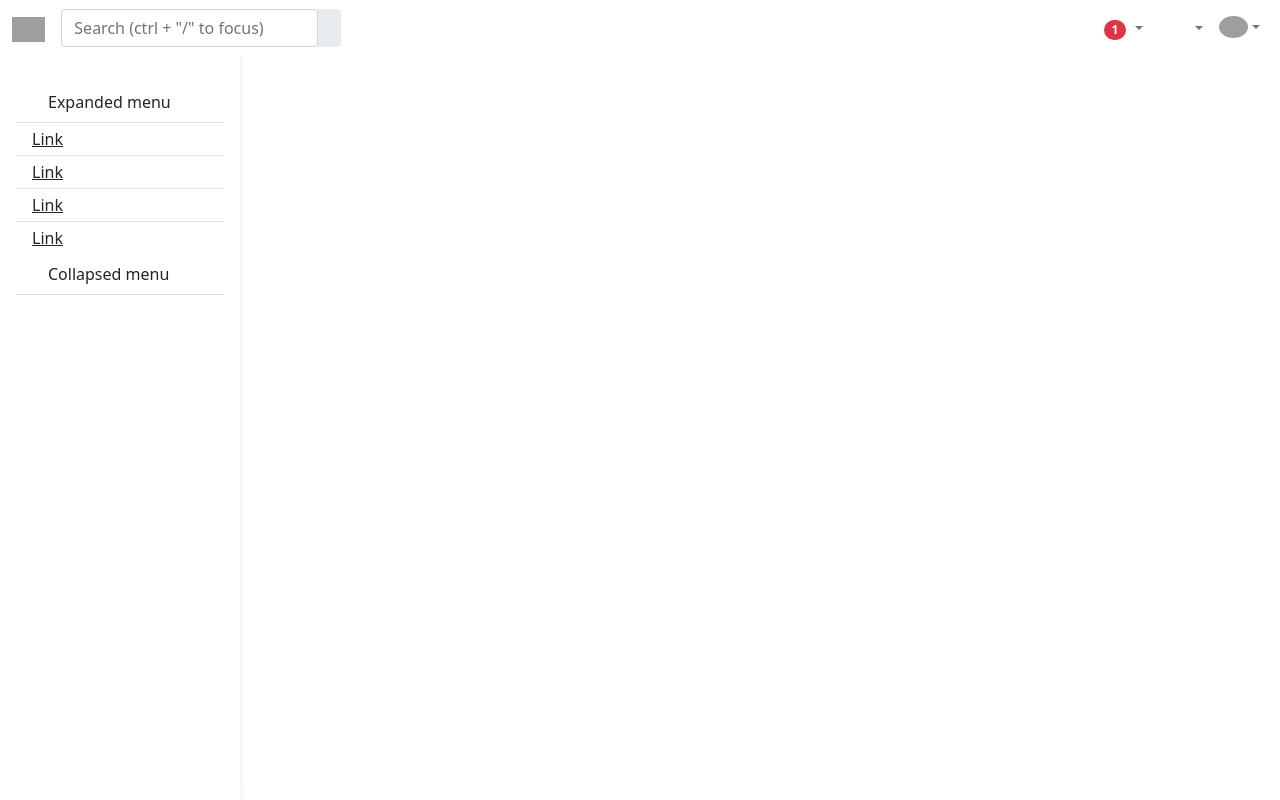
After one commit to JisooKim0103/KDTCLOUD, a PHP site: page /html/sidebar.html in a window 1280 px wide. The commit adds this page. Run offline with PHP 8.4, Linux system fonts and the light colour scheme; grey boxes are pictures that could not be loaded.

Commit message:
jan 10  changes

```diff
--- /dev/null
+++ b/KDTCLOUD/css/sidebar.css
@@ -0,0 +1,39 @@
+body {
+    background-color: #fbfbfb;
+  }
+  @media (min-width: 991.98px) {
+    main {
+      padding-left: 240px;
+    }
+  }
+
+  /* Sidebar */
+  .sidebar {
+    position: fixed;
+    top: 0;
+    bottom: 0;
+    left: 0;
+    padding: 58px 0 0; /* Height of navbar */
+    box-shadow: 0 2px 5px 0 rgb(0 0 0 / 5%), 0 2px 10px 0 rgb(0 0 0 / 5%);
+    width: 240px;
+    z-index: 600;
+  }
+
+  @media (max-width: 991.98px) {
+    .sidebar {
+      width: 100%;
+    }
+  }
+  .sidebar .active {
+    border-radius: 5px;
+    box-shadow: 0 2px 5px 0 rgb(0 0 0 / 16%), 0 2px 10px 0 rgb(0 0 0 / 12%);
+  }
+
+  .sidebar-sticky {
+    position: relative;
+    top: 0;
+    height: calc(100vh - 48px);
+    padding-top: 0.5rem;
+    overflow-x: hidden;
+    overflow-y: auto; /* Scrollable contents if viewport is shorter than content. */
+  }
--- /dev/null
+++ b/KDTCLOUD/html/sidebar.html
@@ -0,0 +1,247 @@
+<!DOCTYPE html>
+<html lang="en">
+<head>
+    <meta charset="UTF-8">
+    <meta http-equiv="X-UA-Compatible" content="IE=edge">
+    <meta name="viewport" content="width=device-width, initial-scale=1.0">
+    <link rel="stylesheet" href="../css/sidebar.css">
+    <link href="https://cdn.jsdelivr.net/npm/bootstrap@5.0.2/dist/css/bootstrap.min.css" rel="stylesheet" integrity="sha384-EVSTQN3/azprG1Anm3QDgpJLIm9Nao0Yz1ztcQTwFspd3yD65VohhpuuCOmLASjC" crossorigin="anonymous">
+    <link rel="stylesheet" href="https://cdn.jsdelivr.net/npm/bootstrap-icons@1.10.2/font/bootstrap-icons.css">
+    <title>Document</title>
+</head>
+<body>
+<!--Main Navigation-->
+<header>
+    <!-- Sidebar -->
+    <nav id="sidebarMenu" class="collapse d-lg-block sidebar collapse bg-white">
+      <div class="position-sticky">
+        <div class="list-group list-group-flush mx-3 mt-4">
+          <!-- Collapse 1 -->
+          <a
+            class="list-group-item list-group-item-action py-2 ripple"
+            aria-current="true"
+            data-mdb-toggle="collapse"
+            href="#collapseExample1"
+            aria-expanded="true"
+            aria-controls="collapseExample1"
+          >
+            <i class="fas fa-tachometer-alt fa-fw me-3"></i><span>Expanded menu</span>
+          </a>
+          <!-- Collapsed content -->
+          <ul id="collapseExample1" class="collapse show list-group list-group-flush">
+            <li class="list-group-item py-1">
+              <a href="" class="text-reset">Link</a>
+            </li>
+            <li class="list-group-item py-1">
+              <a href="" class="text-reset">Link</a>
+            </li>
+            <li class="list-group-item py-1">
+              <a href="" class="text-reset">Link</a>
+            </li>
+            <li class="list-group-item py-1">
+              <a href="" class="text-reset">Link</a>
+            </li>
+          </ul>
+          <!-- Collapse 1 -->
+
+          <!-- Collapse 2 -->
+          <a
+            class="list-group-item list-group-item-action py-2 ripple"
+            aria-current="true"
+            data-mdb-toggle="collapse"
+            href="#collapseExample2"
+            aria-expanded="true"
+            aria-controls="collapseExample2"
+          >
+            <i class="fas fa-chart-area fa-fw me-3"></i><span>Collapsed menu</span>
+          </a>
+          <!-- Collapsed content -->
+          <ul id="collapseExample2" class="collapse list-group list-group-flush">
+            <li class="list-group-item py-1">
+              <a href="" class="text-reset">Link</a>
+            </li>
+            <li class="list-group-item py-1">
+              <a href="" class="text-reset">Link</a>
+            </li>
+            <li class="list-group-item py-1">
+              <a href="" class="text-reset">Link</a>
+            </li>
+            <li class="list-group-item py-1">
+              <a href="" class="text-reset">Link</a>
+            </li>
+          </ul>
+          <!-- Collapse 2 -->
+        </div>
+      </div>
+    </nav>
+    <!-- Sidebar -->
+
+    <!-- Navbar -->
+    <nav id="main-navbar" class="navbar navbar-expand-lg navbar-light bg-white fixed-top">
+      <!-- Container wrapper -->
+      <div class="container-fluid">
+        <!-- Toggle button -->
+        <button
+          class="navbar-toggler"
+          type="button"
+          data-mdb-toggle="collapse"
+          data-mdb-target="#sidebarMenu"
+          aria-controls="sidebarMenu"
+          aria-expanded="false"
+          aria-label="Toggle navigation"
+        >
+          <i class="fas fa-bars"></i>
+        </button>
+
+        <!-- Brand -->
+        <a class="navbar-brand" href="#">
+          <img
+            src="https://mdbcdn.b-cdn.net/img/logo/mdb-transaprent-noshadows.webp"
+            height="25"
+            alt="MDB Logo"
+            loading="lazy"
+          />
+        </a>
+        <!-- Search form -->
+        <form class="d-none d-md-flex input-group w-auto my-auto">
+          <input
+            autocomplete="off"
+            type="search"
+            class="form-control rounded"
+            placeholder='Search (ctrl + "/" to focus)'
+            style="min-width: 225px;"
+          />
+          <span class="input-group-text border-0"><i class="fas fa-search"></i></span>
+        </form>
+
+        <!-- Right links -->
+        <ul class="navbar-nav ms-auto d-flex flex-row">
+          <!-- Notification dropdown -->
+          <li class="nav-item dropdown">
+            <a
+              class="nav-link me-3 me-lg-0 dropdown-toggle hidden-arrow"
+              href="#"
+              id="navbarDropdownMenuLink"
+              role="button"
+              data-mdb-toggle="dropdown"
+              aria-expanded="false"
+            >
+              <i class="fas fa-bell"></i>
+              <span class="badge rounded-pill badge-notification bg-danger">1</span>
+            </a>
+            <ul
+              class="dropdown-menu dropdown-menu-end"
+              aria-labelledby="navbarDropdownMenuLink"
+            >
+              <li><a class="dropdown-item" href="#">Some news</a></li>
+              <li><a class="dropdown-item" href="#">Another news</a></li>
+              <li>
+                <a class="dropdown-item" href="#">Something else here</a>
+              </li>
+            </ul>
+          </li>
+
+          <!-- Icon -->
+          <li class="nav-item">
+            <a class="nav-link me-3 me-lg-0" href="#">
+              <i class="fas fa-fill-drip"></i>
+            </a>
+          </li>
+          <!-- Icon -->
+          <li class="nav-item me-3 me-lg-0">
+            <a class="nav-link" href="#">
+              <i class="fab fa-github"></i>
+            </a>
+          </li>
+
+          <!-- Icon dropdown -->
+          <li class="nav-item dropdown">
+            <a
+              class="nav-link me-3 me-lg-0 dropdown-toggle hidden-arrow"
+              href="#"
+              id="navbarDropdown"
+              role="button"
+              data-mdb-toggle="dropdown"
+              aria-expanded="false"
+            >
+              <i class="flag-united-kingdom flag m-0"></i>
+            </a>
+            <ul class="dropdown-menu dropdown-menu-end" aria-labelledby="navbarDropdown">
+              <li>
+                <a class="dropdown-item" href="#"
+                  ><i class="flag-united-kingdom flag"></i>English
+                  <i class="fa fa-check text-success ms-2"></i
+                ></a>
+              </li>
+              <li><hr class="dropdown-divider" /></li>
+              <li>
+                <a class="dropdown-item" href="#"><i class="flag-poland flag"></i>Polski</a>
+              </li>
+              <li>
+                <a class="dropdown-item" href="#"><i class="flag-china flag"></i>中文</a>
+              </li>
+              <li>
+                <a class="dropdown-item" href="#"><i class="flag-japan flag"></i>日本語</a>
+              </li>
+              <li>
+                <a class="dropdown-item" href="#"><i class="flag-germany flag"></i>Deutsch</a>
+              </li>
+              <li>
+                <a class="dropdown-item" href="#"><i class="flag-france flag"></i>Français</a>
+              </li>
+              <li>
+                <a class="dropdown-item" href="#"><i class="flag-spain flag"></i>Español</a>
+              </li>
+              <li>
+                <a class="dropdown-item" href="#"><i class="flag-russia flag"></i>Русский</a>
+              </li>
+              <li>
+                <a class="dropdown-item" href="#"><i class="flag-portugal flag"></i>Português</a>
+              </li>
+            </ul>
+          </li>
+
+          <!-- Avatar -->
+          <li class="nav-item dropdown">
+            <a
+              class="nav-link dropdown-toggle hidden-arrow d-flex align-items-center"
+              href="#"
+              id="navbarDropdownMenuLink"
+              role="button"
+              data-mdb-toggle="dropdown"
+              aria-expanded="false"
+            >
+              <img
+                src="https://mdbcdn.b-cdn.net/img/Photos/Avatars/img (31).webp"
+                class="rounded-circle"
+                height="22"
+                alt="Avatar"
+                loading="lazy"
+              />
+            </a>
+            <ul
+              class="dropdown-menu dropdown-menu-end"
+              aria-labelledby="navbarDropdownMenuLink"
+            >
+              <li><a class="dropdown-item" href="#">My profile</a></li>
+              <li><a class="dropdown-item" href="#">Settings</a></li>
+              <li><a class="dropdown-item" href="#">Logout</a></li>
+            </ul>
+          </li>
+        </ul>
+      </div>
+      <!-- Container wrapper -->
+    </nav>
+    <!-- Navbar -->
+  </header>
+  <!--Main Navigation-->
+
+  <!--Main layout-->
+  <main style="margin-top: 58px;">
+    <div class="container pt-4"></div>
+  </main>
+  <!--Main layout-->
+  <script src="https://cdn.jsdelivr.net/npm/bootstrap@5.0.2/dist/js/bootstrap.bundle.min.js" integrity="sha384-MrcW6ZMFYlzcLA8Nl+NtUVF0sA7MsXsP1UyJoMp4YLEuNSfAP+JcXn/tWtIaxVXM" crossorigin="anonymous"></script>
+
+</body>
+</html>
```
Also changed, not shown: KDTCLOUD/css/home.css (+13 -25 lines), KDTCLOUD/html/home.html (+53 -21 lines).
